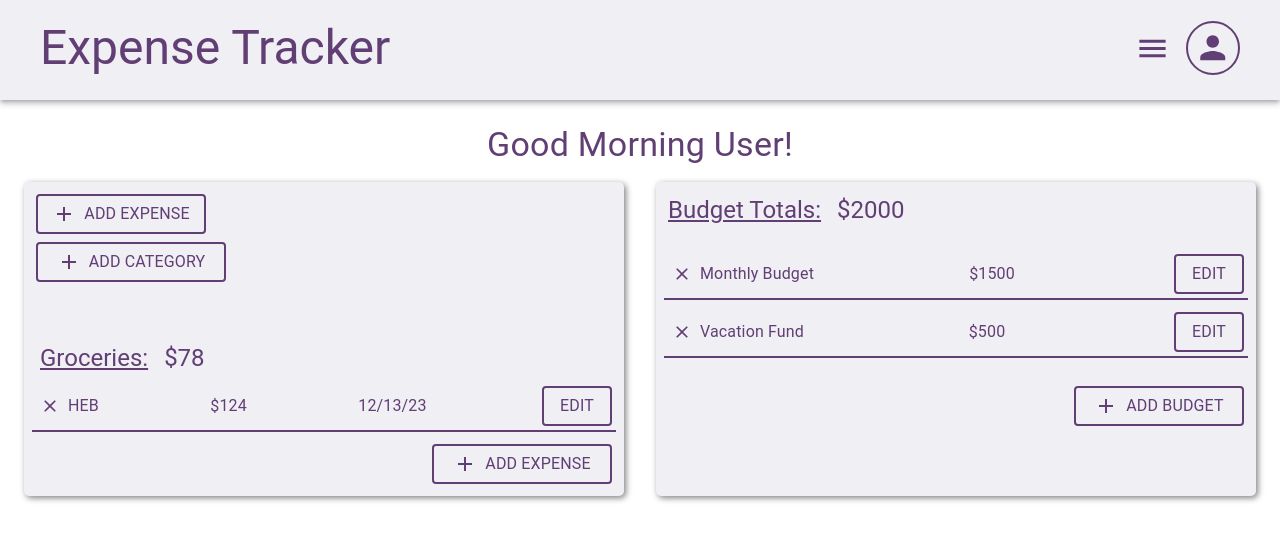
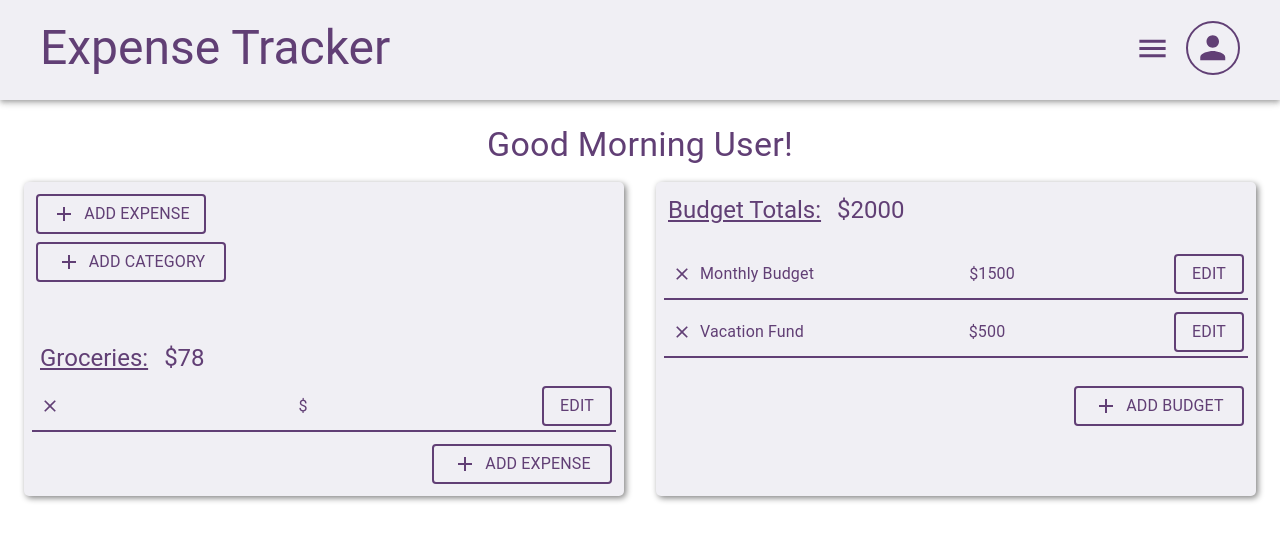
Before and after one commit to ctelfair20/expense-tracker, a React (Vite) app: page /dashboard in a window 1280 px wide. Shown: the top 540 px of the page. Built offline with nearby package versions, Linux system fonts and the light colour scheme.

Commit message:
allow expense comp to take props

```diff
--- a/src/components/Expense.tsx
+++ b/src/components/Expense.tsx
@@ -1,9 +1,16 @@
 import { Box, IconButton, Typography, } from '@mui/material';
 import CloseIcon from '@mui/icons-material/Close';
+import { DatePicker } from '@mui/x-date-pickers/DatePicker';
 import CustomButton from './CustomButton';
 import { editCost } from '../handler-functions/buttons';
 
-function Expense() {
+type Props = {
+  name: string,
+  cost: number,
+  // purchasedDate: Date
+}
+const Expense = ({ name, cost }: Props) => {
+
   return (
     <Box sx={{ display: 'flex', borderBottom: '2px solid #613F75', alignItems: 'center', justifyContent: 'space-between', gap: 1, mb: 1 }}>
 
@@ -16,17 +23,18 @@ function Expense() {
         </IconButton>
         {/* expense name */}
         <Typography>
-          HEB
+          {name}
         </Typography>
       </Box>
       {/* cost */}
       <Typography>
-        $124
+        ${cost}
       </Typography>
       {/*purchase date */}
-      <Typography>
-        12/13/23
-      </Typography>
+      {/* requires date picker functionality */}
+      {/* <Typography>
+        {purchasedDate}
+      </Typography> */}
       <CustomButton expense='Edit' width='70px' onClick={editCost}></CustomButton>
     </Box>
   )
```
